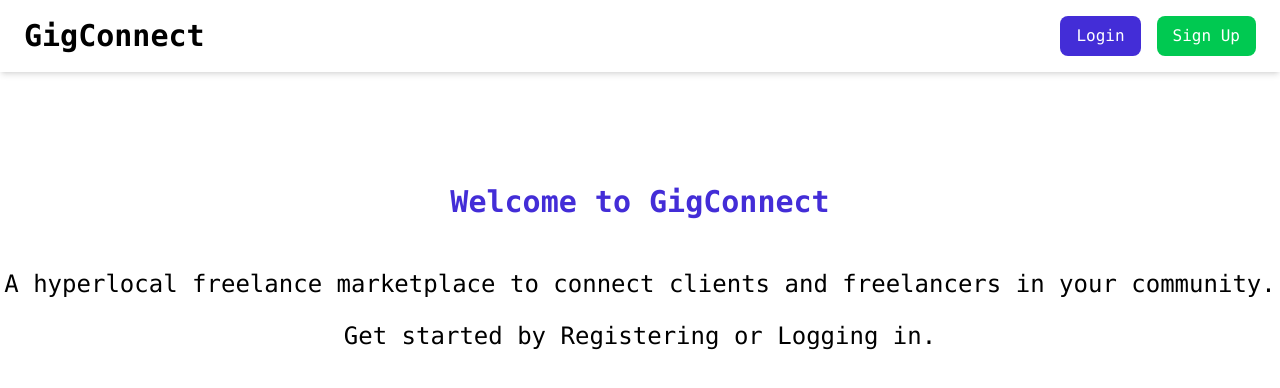
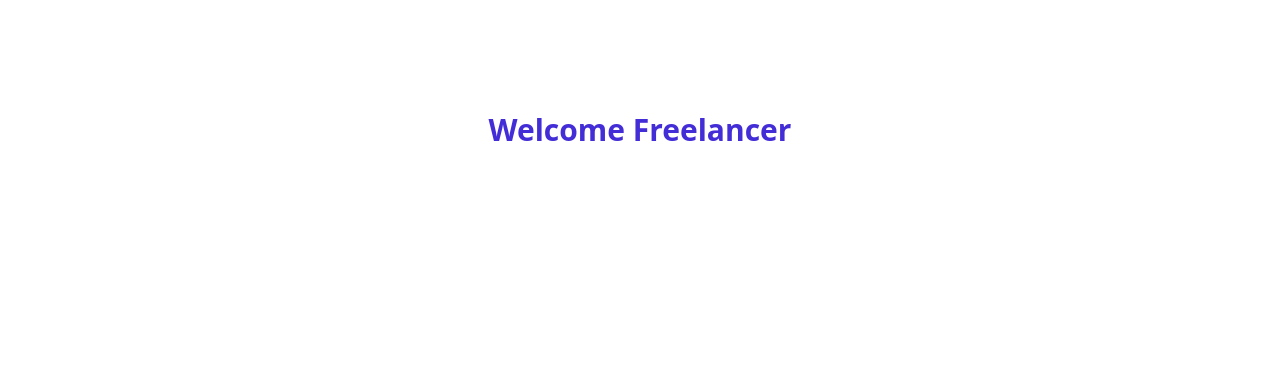
Before and after one commit to prodot-com/GigConnect, a React (Vite) app in the folder Frontend/: page /freelancer in a window 1280 px wide. Shown: the top 388 px of the page. Built offline with nearby package versions, Linux system fonts and the light colour scheme.

Commit message:
navigate after signin

```diff
--- a/Frontend/package.json
+++ b/Frontend/package.json
@@ -14,6 +14,7 @@
     "axios": "^1.11.0",
     "react": "^19.1.1",
     "react-dom": "^19.1.1",
+    "react-router-dom": "^7.8.1",
     "tailwindcss": "^4.1.11"
   },
   "devDependencies": {
--- a/Frontend/src/App.jsx
+++ b/Frontend/src/App.jsx
@@ -1,11 +1,18 @@
 import React from 'react'
 import Home from './Components/Home/Home'
+import { BrowserRouter, Routes, Route , Link} from 'react-router-dom'
+import ClientDashboard from './Components/Dashboard/ClientDashboard'
+import FreeDashboard from './Components/Dashboard/FreeDashboard'
 
 const App = () => {
   return (
-    <>
-      <Home/>
-    </>
+    <BrowserRouter>
+        <Routes>
+          <Route path='/' element={<Home/>} />
+          <Route path='/client' element={<ClientDashboard/>} />
+          <Route path='/freelancer' element={<FreeDashboard/>} />
+        </Routes>
+    </BrowserRouter>
   )
 }
 
--- /dev/null
+++ b/Frontend/src/Components/Dashboard/ClientDashboard.jsx
@@ -0,0 +1,12 @@
+import React from 'react'
+
+const ClientDashboard = () => {
+  return (
+    <div className='flex flex-col mt-28
+            items-center h-screen space-y-5 text-center'>
+      <h1 className='text-3xl font-bold pb-7 text-indigo-700'>Welcome Client</h1>
+    </div>
+  )
+}
+
+export default ClientDashboard
--- /dev/null
+++ b/Frontend/src/Components/Dashboard/FreeDashboard.jsx
@@ -0,0 +1,12 @@
+import React from 'react'
+
+const FreeDashboard = () => {
+  return (
+    <div className='flex flex-col mt-28
+            items-center h-screen space-y-5 text-center'>
+      <h1 className='text-3xl font-bold pb-7 text-indigo-700'>Welcome Freelancer</h1>
+    </div>
+  )
+}
+
+export default FreeDashboard
--- a/Frontend/src/Components/Home/Home.jsx
+++ b/Frontend/src/Components/Home/Home.jsx
@@ -1,12 +1,15 @@
 import React, { useEffect } from 'react'
 import { useState } from 'react';
 import axios from 'axios'
+import { useNavigate } from 'react-router-dom';
 
 const Home = () => {
     const [form, setForm] = useState({ name: "",email: "", password: "", portfolio: "", role: "", skills: []});
     const [showSignin, setShowSignin] = useState(false)
     const [showSignup, setShowSignup] = useState(false)
     const [Alert, setAlert ] = useState('')
+
+    const navigate = useNavigate()
 
 
     const handleChange = (e) => {
@@ -61,6 +64,13 @@ const Home = () => {
 
             console.log(res.data)
             setAlert(res.data.message)
+
+            setTimeout(()=>{
+                if(res.data.user.role === "Client"){
+                    navigate('/client')
+                }
+                else navigate('/freelancer')
+            },3000)
 
         } catch (error) {
             console.log(error)
```
Also changed, not shown: 1 other file (tests, documents, lock files or other folders).
